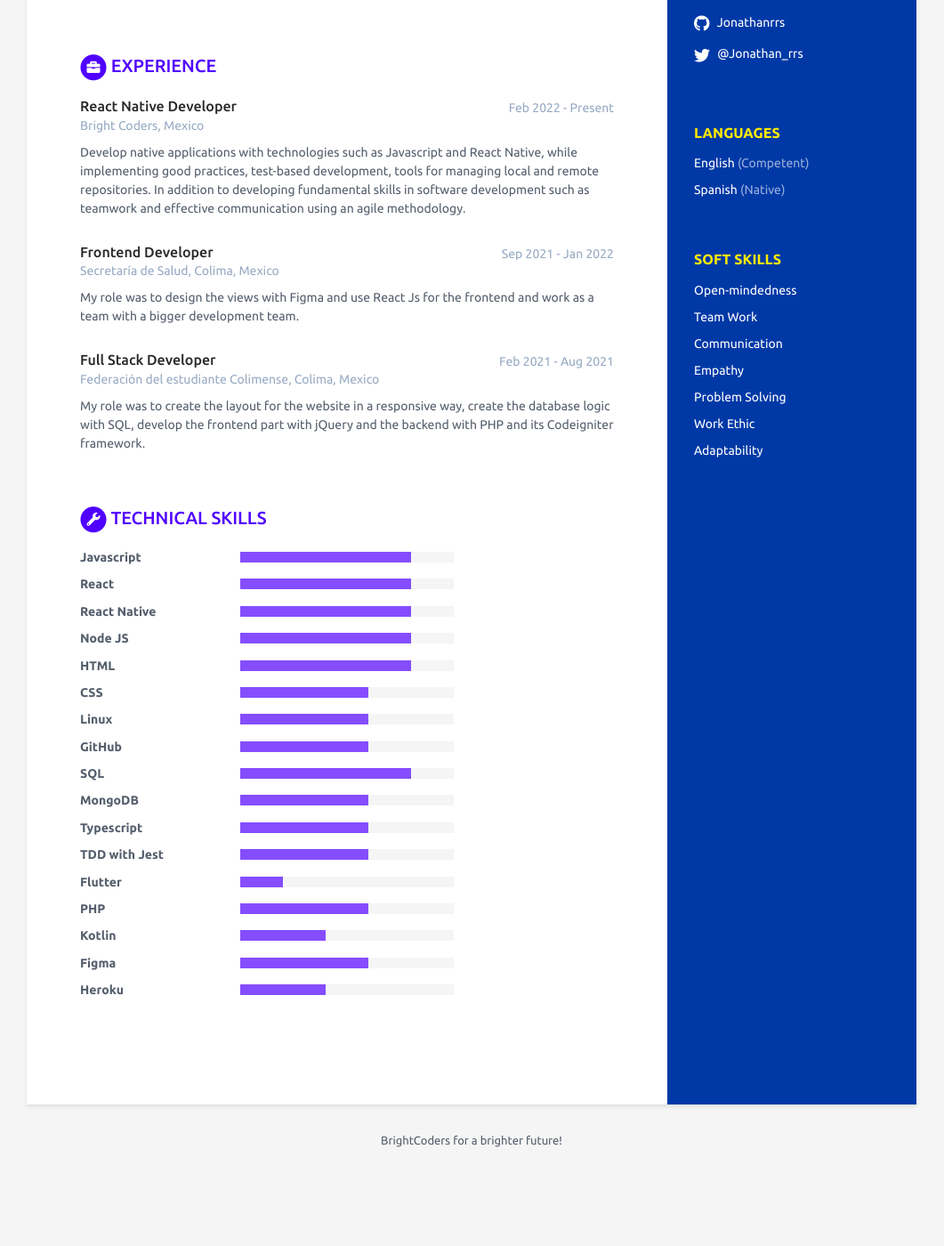
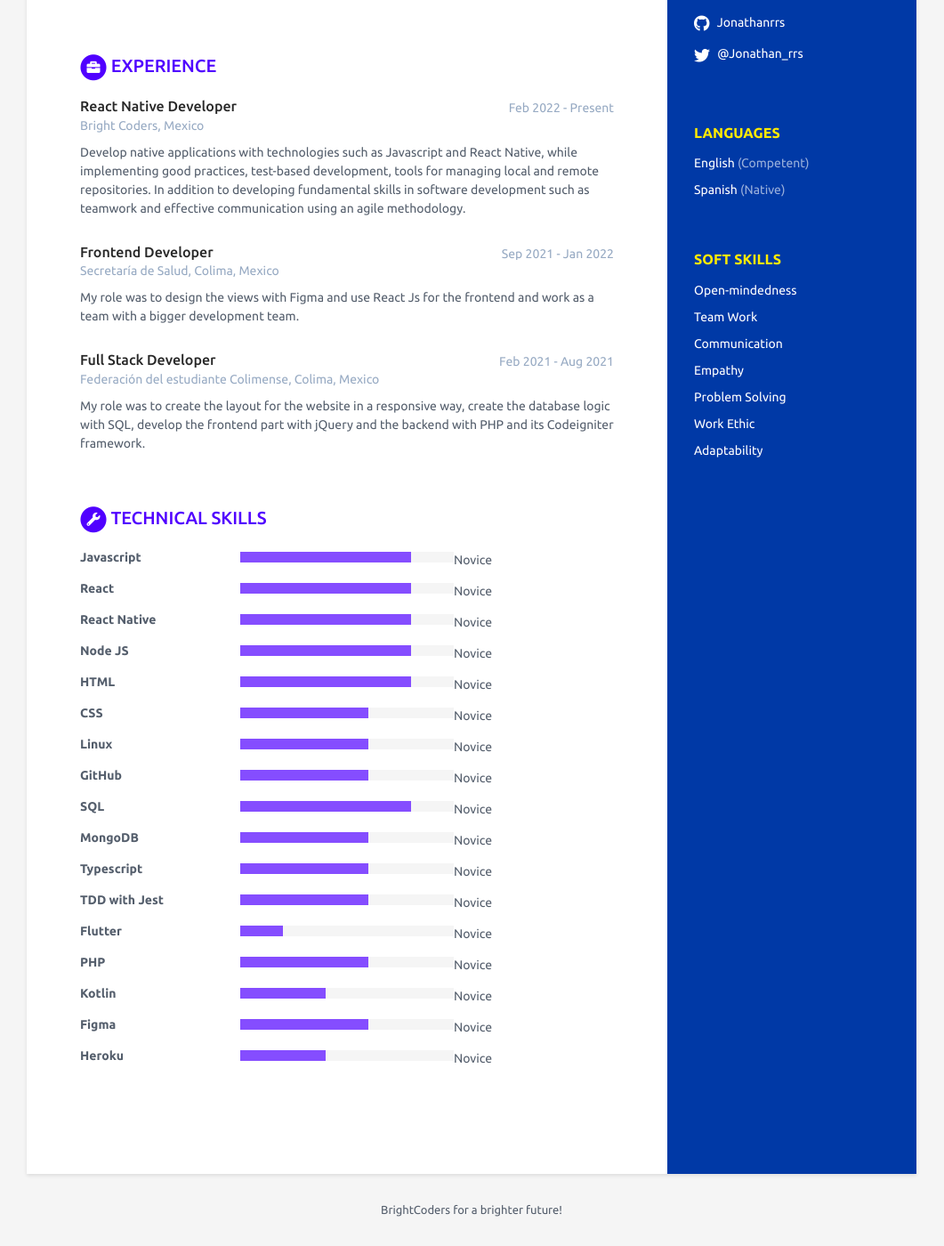
Before and after one commit to our-top-coders/resume-Jonathanrrs, a Jekyll site: the page built from index.html, in a window 1280 px wide and 1400 px high, scrolled down 577 px. Shown: the whole window at 89% size, without its empty margins (110-1171 px from the left). Built offline with Jekyll 4.4.1, drawn with Linux system fonts in a browser that asks for light colours; before the commit the page ends 1898 px from its top, so only the background shows below that; part of the change alters nothing that is shown.

Commit message:
Update skills.html

```diff
--- a/_includes/skills.html
+++ b/_includes/skills.html
@@ -20,9 +20,10 @@
       <div class="level-bar">
         <div class="level-bar-inner" data-level="{{ skill.level }}">
         </div>
-      <div>Novice</div>
+
+
       </div><!--//level-bar-->
-
+    <div>Novice</div>
 
     </div><!--//item-->
     {% endfor %}
```
